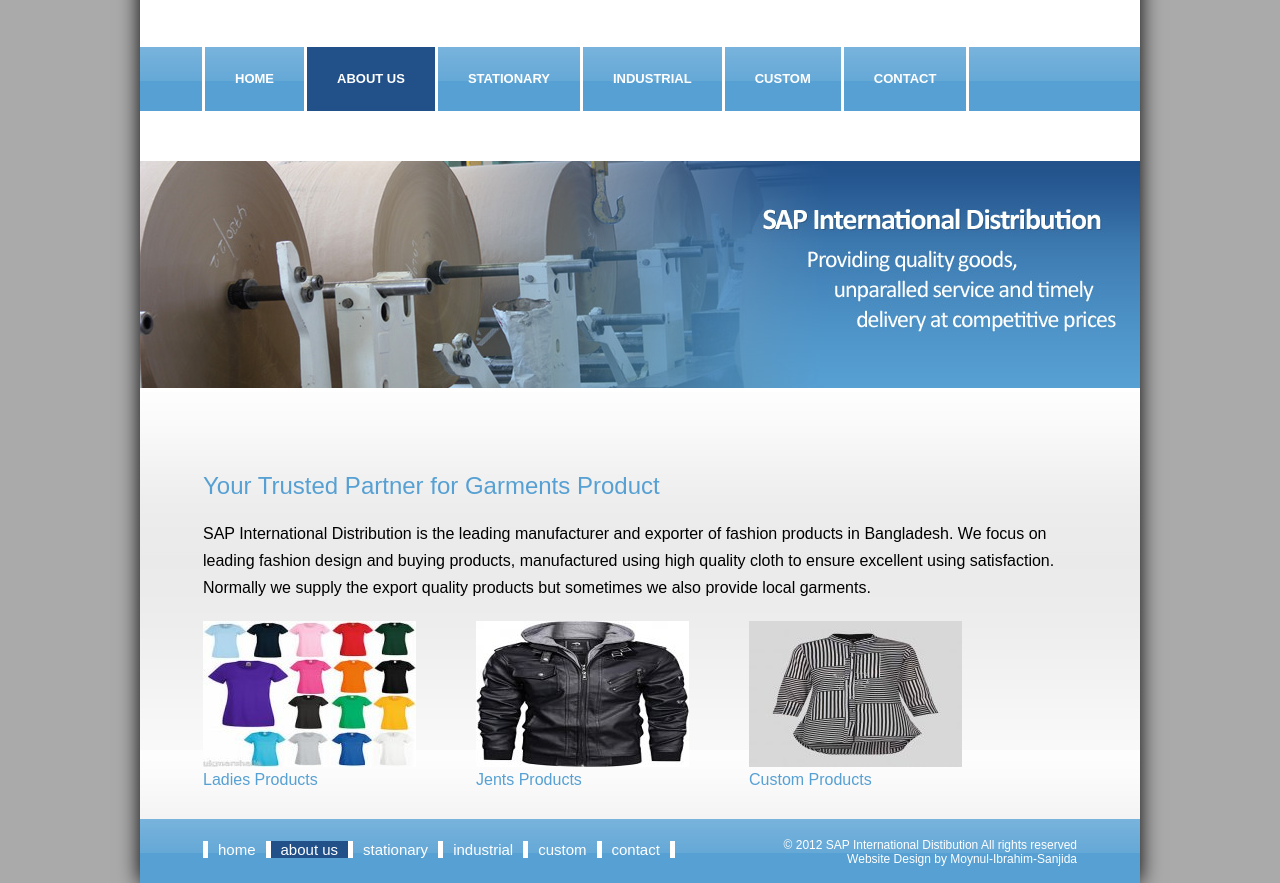
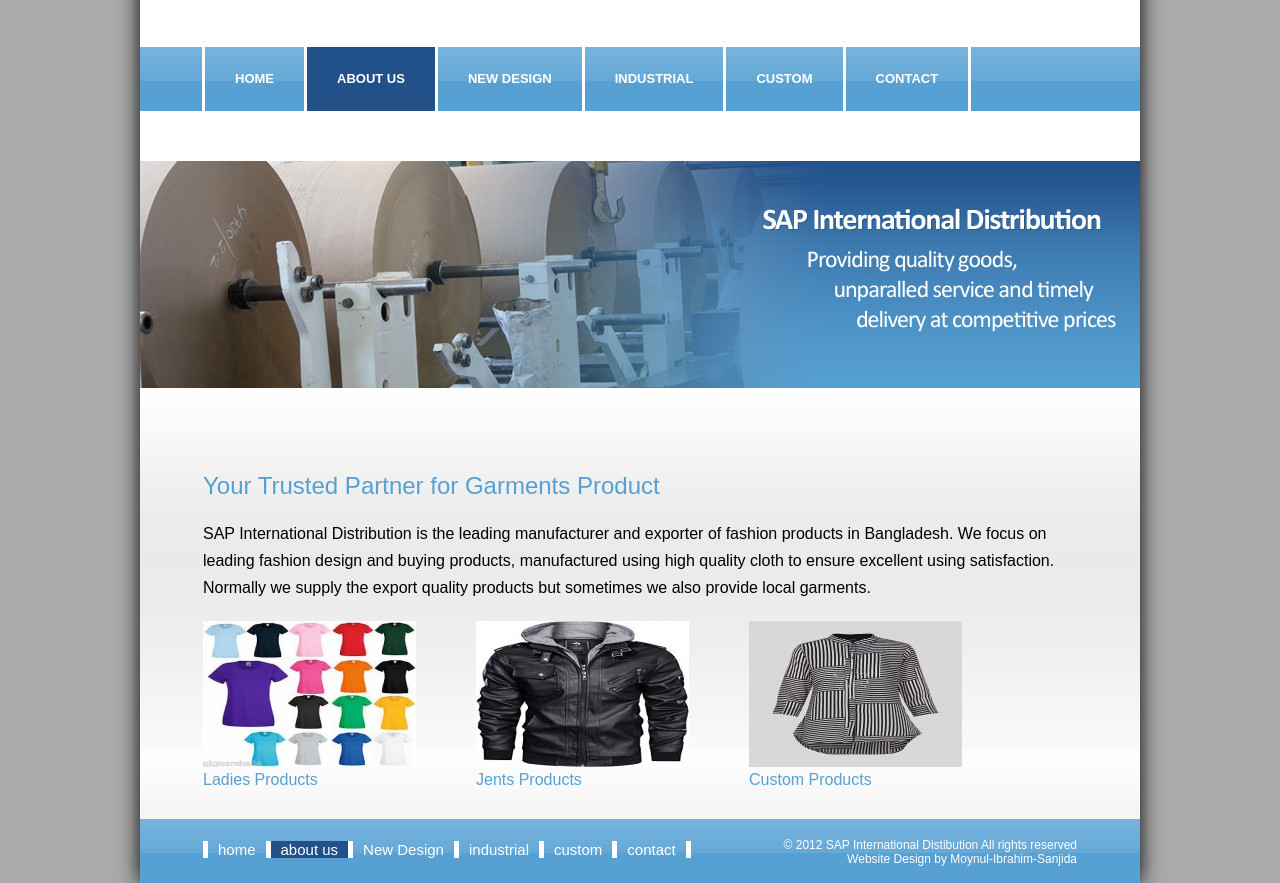
Before and after one commit to moynulislamsghs/se-project, a plain HTML site: page index.html in a window 1280 px wide. Shown: the part 153-1036 px from the top of the page. Drawn offline with Linux system fonts and the light colour scheme.

Commit message:
menu name update

```diff
--- a/index.html
+++ b/index.html
@@ -22,7 +22,7 @@
                 <li class="first"><a href="#">home</a>
                 </li>
                 <li><a href="#" class="active">about us</a></li>
-                <li><a href="#">stationary</a></li>
+                <li><a href="#">New Design</a></li>
                 <li><a href="#">industrial</a></li>
                 <li><a href="#">custom</a></li>
                 <li><a href="#">contact</a></li>
@@ -55,7 +55,7 @@
                     <li class="first"><a href="#">home</a>
                     </li>
                     <li><a href="#" class="active">about us</a></li>
-                    <li><a href="#">stationary</a></li>
+                    <li><a href="#">New Design</a></li>
                     <li><a href="#">industrial</a></li>
                     <li><a href="#">custom</a></li>
                     <li><a href="#">contact</a></li>
```
